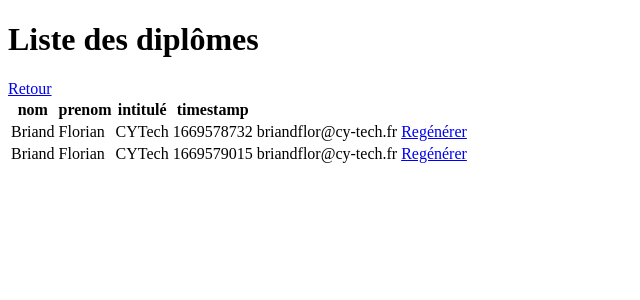
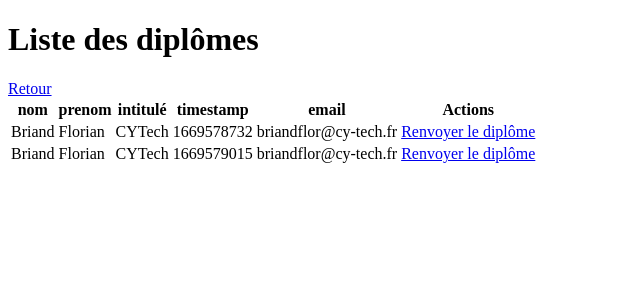
Before and after one commit to FlorianBriand/Projet_Diplome, a Flask app: page /listeDiplomes in a window 1280 px wide. Shown: the top 300 px of the page, without its empty margins (0-640 px from the left). Run offline with Flask 2, Linux system fonts and the light colour scheme.

Commit message:
Ajout du renvoyer

```diff
--- a/templates/listeDiplomes.html
+++ b/templates/listeDiplomes.html
@@ -13,6 +13,8 @@
         <th>prenom</th>
         <th>intitulé</th>
         <th>timestamp</th>
+        <th>email</th>
+        <th>Actions</th>
     </tr>
     {% for diplome in diplomes %}
     <tr>
@@ -22,7 +24,9 @@
         <td>{{diplome.timestamp}}</td>
         <td>{{diplome.email}}</td>
         <!-- Regenerate diplome -->
-        <td><a href="/regenDiplome/{{diplome.id}}">Regénérer</a></td>
+        <td>
+            <a href="/regenDiplome?time={{diplome.timestamp}}&nom={{diplome.nom}}&prenom={{diplome.prenom}}&nomDiplome={{diplome.nomDiplome}}&email={{diplome.email}}">Renvoyer
+                le diplôme</a></td>
 
 
     </tr>
```
